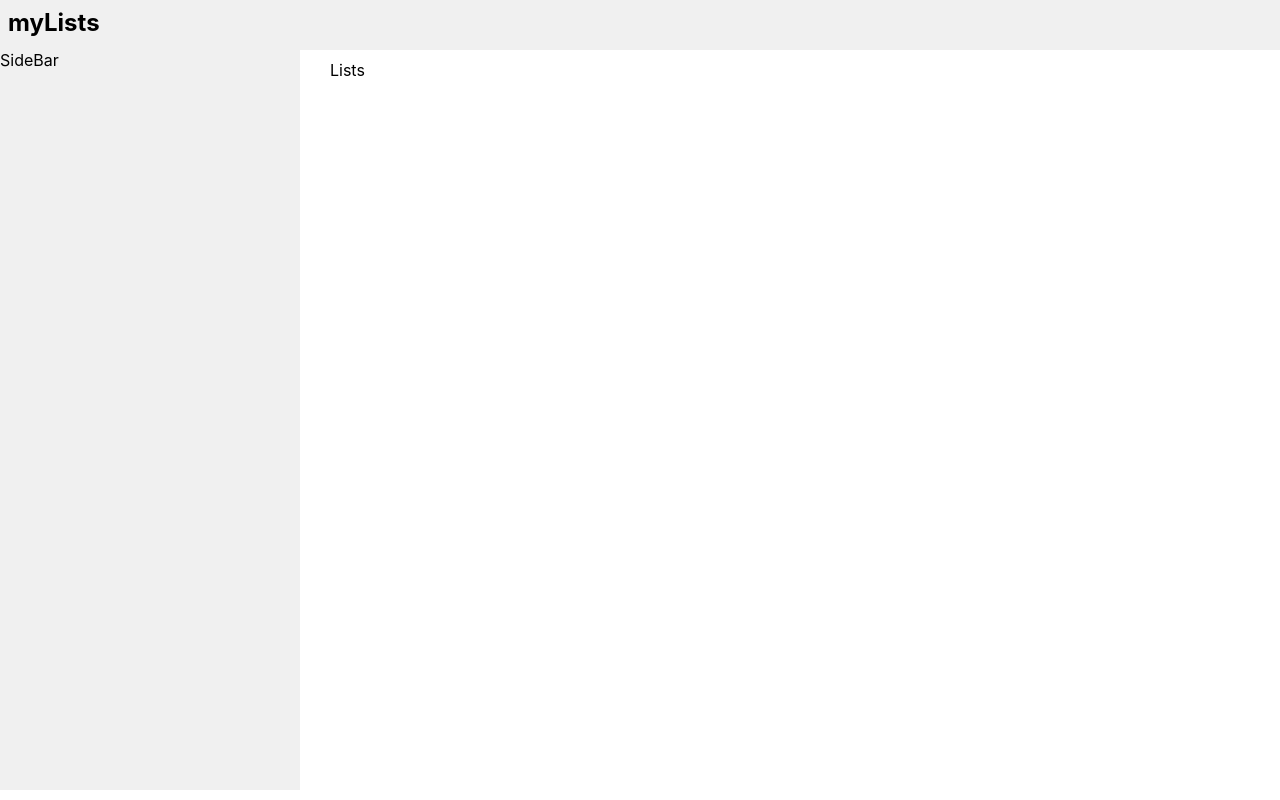
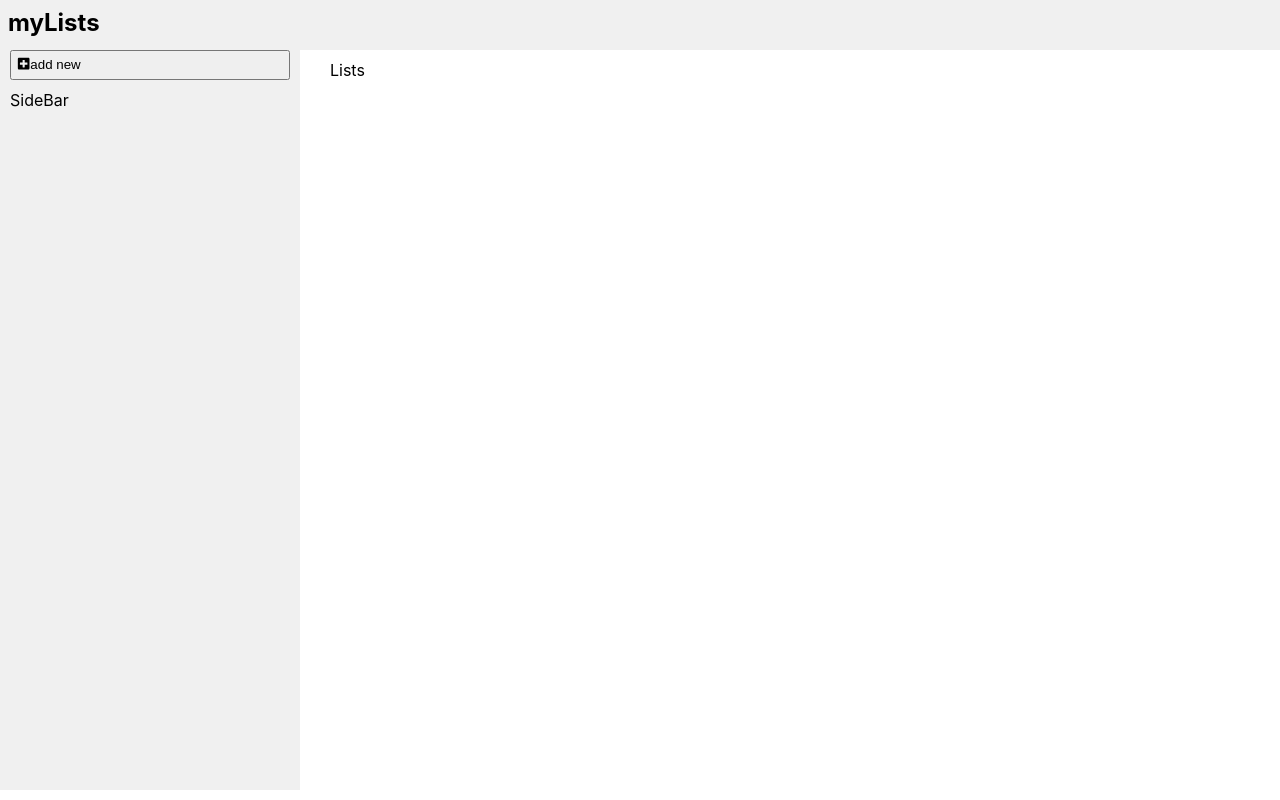
Before and after one commit to KonstantinosKoulaxizis/my-lists, a React (Create React App) app: page /list in a window 1280 px wide. Built offline with nearby package versions, Linux system fonts and the light colour scheme.

Commit message:
Add new button component

```diff
--- a/package.json
+++ b/package.json
@@ -12,6 +12,7 @@
     "@types/react-dom": "^17.0.13",
     "react": "^17.0.2",
     "react-dom": "^17.0.2",
+    "react-icons": "^4.3.1",
     "react-redux": "^7.2.6",
     "react-router": "^6.2.2",
     "react-router-dom": "^6.2.2",
--- a/src/Components/BottomBar/BottomActionButtons.tsx
+++ /dev/null
@@ -1,5 +0,0 @@
-const BottomActionButtons = () => {
-  return <button>BottomActionButtons</button>
-}
-
-export default BottomActionButtons
--- a/src/Components/BottomBar/index.tsx
+++ b/src/Components/BottomBar/index.tsx
@@ -1,7 +1,13 @@
+import CreateNewButton from '../CreateNewButton'
+
 import './BottomBar.scss'
 
 const BottomBar = () => {
-  return <div id="bottom-bar-container">BottomBar</div>
+  return (
+    <div id="bottom-bar-container">
+      <CreateNewButton />
+    </div>
+  )
 }
 
 export default BottomBar
--- /dev/null
+++ b/src/Components/CreateNewButton/index.tsx
@@ -0,0 +1,14 @@
+import { FaPlusSquare } from 'react-icons/fa'
+
+import StateButton from '../Shared/StateButton'
+
+const CreateNewButton = () => {
+  const handleAddNew = () => {
+    console.log('added')
+  }
+  return (
+    <StateButton text="add new" icon={<FaPlusSquare />} activeState={false} action={handleAddNew} />
+  )
+}
+
+export default CreateNewButton
--- /dev/null
+++ b/src/Components/Shared/StateButton/StateButton.scss
@@ -0,0 +1,19 @@
+.state-button {
+  display: flex;
+  align-content: center;
+  padding: 5px;
+
+  .state-button-text {
+    opacity: 1;
+  }
+
+  // .state-button-icon {
+
+  // }
+}
+
+@media only screen and (max-width: 700px) {
+  .state-button-text {
+    opacity: 0 !important;
+  }
+}
--- /dev/null
+++ b/src/Components/Shared/StateButton/index.tsx
@@ -0,0 +1,15 @@
+import { FunctionComponent } from 'react'
+import StateButtonModel from '../../../Models/StateButtonModel'
+
+import './StateButton.scss'
+
+const StateButton: FunctionComponent<StateButtonModel> = ({ text, icon, activeState, action }) => {
+  return (
+    <button className={`state-button${activeState ? ' active-state' : ''}`} onClick={action}>
+      <span className="state-button-icon">{icon}</span>
+      <span className="state-button-text">{text}</span>
+    </button>
+  )
+}
+
+export default StateButton
--- a/src/Components/SideBar/SideBar.scss
+++ b/src/Components/SideBar/SideBar.scss
@@ -1,5 +1,8 @@
 #side-bar-container {
     height: 100%;
     background-color: #f0f0f0;
-    // width: 300px;
+    display: flex;
+    flex-direction: column;
+    gap: 10px;
+    padding: 0 10px;
 }
--- a/src/Components/SideBar/index.tsx
+++ b/src/Components/SideBar/index.tsx
@@ -1,7 +1,14 @@
+import CreateNewButton from '../CreateNewButton'
+
 import './SideBar.scss'
 
 const SideBar = () => {
-  return <div id="side-bar-container">SideBar</div>
+  return (
+    <div id="side-bar-container">
+      <CreateNewButton />
+      SideBar
+    </div>
+  )
 }
 
 export default SideBar
--- /dev/null
+++ b/src/Models/StateButtonModel.ts
@@ -0,0 +1,10 @@
+import { IconBaseProps } from 'react-icons'
+
+interface StateButtonModel {
+  text: string
+  icon: IconBaseProps
+  activeState: boolean
+  action: () => void
+}
+
+export default StateButtonModel
```
Also changed, not shown: src/Components/Shared/ActionButton/index.tsx (added, +9 -0 lines), src/Components/Shared/ActionButton/ActionButton.scss (added).
